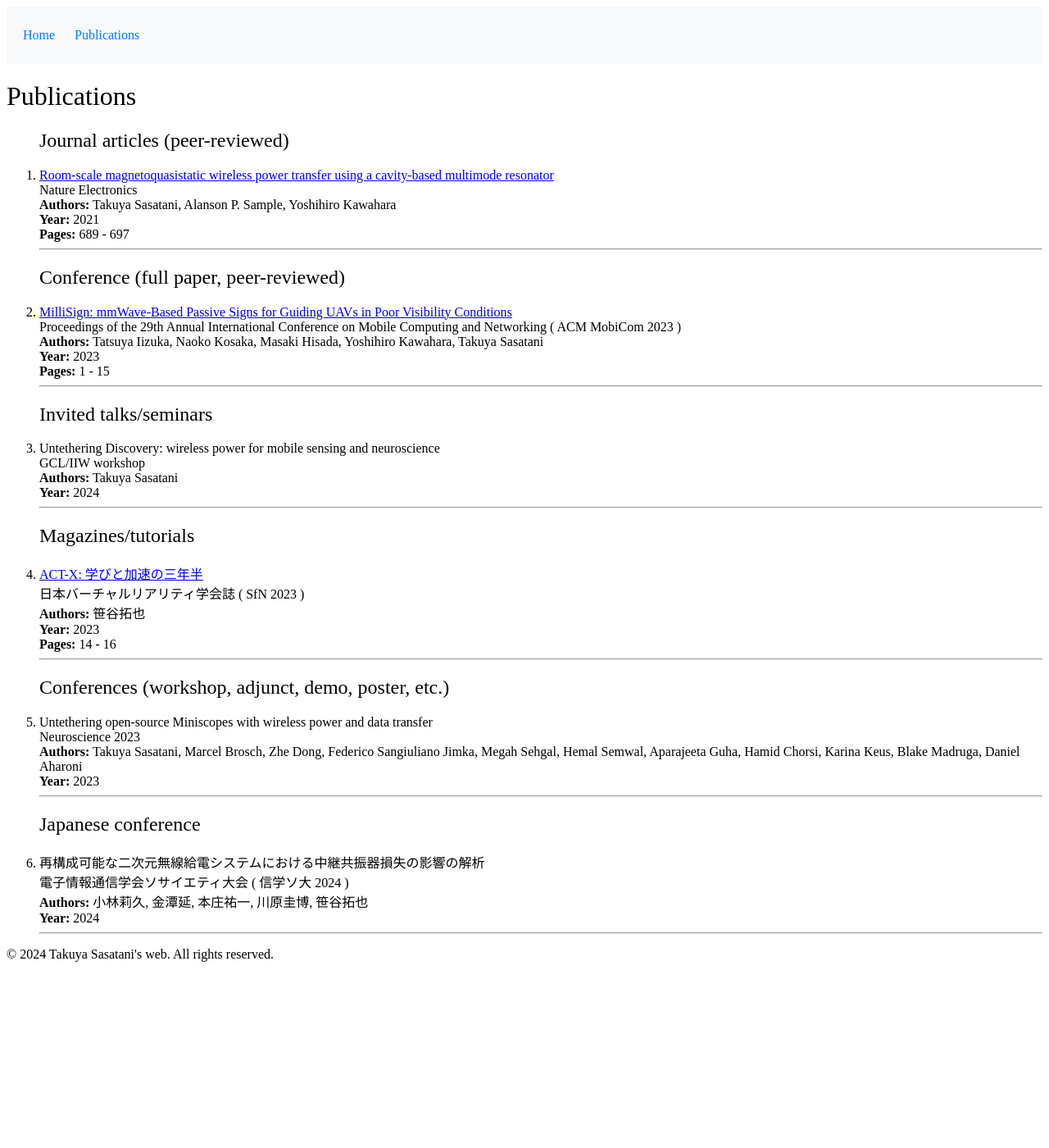
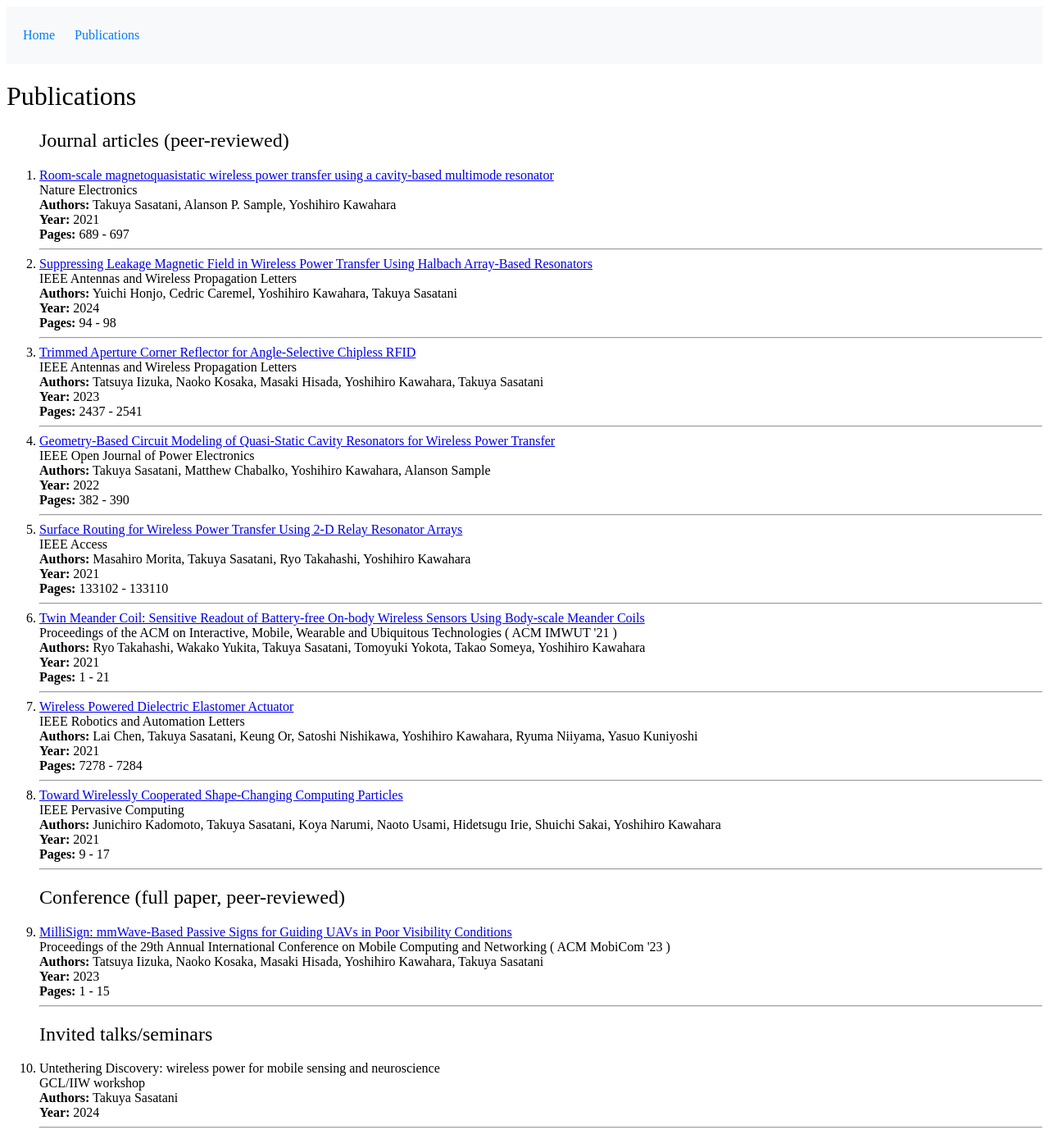
Before and after one commit to t-sasatani/t-sasatani.github.io, a Jekyll site: the page built from _pages/publications.md, in a window 1280 px wide and 1400 px high. Shown: the whole window at 82% size. Built offline with Jekyll 4.4.1, drawn with Linux system fonts in a browser that asks for light colours; some of the changed text lies outside the part shown.

Commit message:
Update publications data

```diff
--- a/_data/publications.yml
+++ b/_data/publications.yml
@@ -10,6 +10,7 @@
   month: '8'
   year: '2021'
   volume: '4'
+  Issue:
   number: '9'
   pages: 689 - 697
   city:
@@ -22,11 +23,12 @@
     Conditions'
   publication: Proceedings of the 29th Annual International Conference on Mobile Computing
     and Networking
-  publication_abbr: ACM MobiCom 2023
+  publication_abbr: ACM MobiCom '23
   link: https://doi.org/10.1145/3570361.3613264
   month: '10'
   year: '2023'
   volume:
+  Issue:
   number:
   pages: 1 - 15
   city:
@@ -41,6 +43,7 @@
   month: '6'
   year: '2024'
   volume:
+  Issue:
   number:
   pages:
   city:
@@ -55,6 +58,7 @@
   month: '7'
   year: '2023'
   volume: '28'
+  Issue:
   number: '2'
   pages: 14 - 16
   city:
@@ -71,6 +75,7 @@
   month: '11'
   year: '2023'
   volume:
+  Issue:
   number:
   pages:
   city: Washington D.C., USA
@@ -85,7 +90,172 @@
   month: '9'
   year: '2024'
   volume:
+  Issue:
   number:
   pages:
   city:
   to_appear: 'TRUE'
+- identifier: honjo2024suppressing
+  type: journal-en
+  author: Yuichi Honjo; Cedric Caremel; Yoshihiro Kawahara; Takuya Sasatani
+  title: Suppressing Leakage Magnetic Field in Wireless Power Transfer Using Halbach
+    Array-Based Resonators
+  publication: "IEEE Antennas and Wireless Propagation Letters\r"
+  publication_abbr:
+  link: https://doi.org/10.1109/lawp.2023.3318244
+  month: '1'
+  year: '2024'
+  volume: '23'
+  Issue: '1'
+  number:
+  pages: 94 - 98
+  city:
+  to_appear:
+- identifier: mita2023poster
+  type: conference-en-adjunct
+  author: Yukiya Mita; Hiroaki Murakami; Takuya Sasatani; Matthew Ishige; Yoshihiro
+    Kawahara
+  title: 'Poster Abstract: Enhancing Fingerprint-based Smartphone Localization Using
+    Acoustic Time-of-Flight for Complex Indoors'
+  publication: "Proceedings of the 21st ACM Conference on Embedded Networked Sensor
+    Systems\r"
+  publication_abbr: ACM SenSys '23
+  link: https://doi.org/10.1145/3625687.3629535
+  month: '4'
+  year: '2024'
+  volume:
+  Issue:
+  number:
+  pages: 548 - 549
+  city: Istanbul, Turkiye
+  to_appear:
+- identifier: iizuka2023trimmed
+  type: journal-en
+  author: Tatsuya Iizuka; Naoko Kosaka; Masaki Hisada; Yoshihiro Kawahara; Takuya
+    Sasatani
+  title: Trimmed Aperture Corner Reflector for Angle-Selective Chipless RFID
+  publication: "IEEE Antennas and Wireless Propagation Letters\r"
+  publication_abbr:
+  link: https://doi.org/10.1109/lawp.2023.3294940
+  month: '7'
+  year: '2023'
+  volume: '22'
+  Issue: '10'
+  number:
+  pages: 2437 - 2541
+  city:
+  to_appear:
+- identifier: sasatani2022geometry
+  type: journal-en
+  author: Takuya Sasatani; Matthew Chabalko; Yoshihiro Kawahara; Alanson Sample
+  title: Geometry-Based Circuit Modeling of Quasi-Static Cavity Resonators for Wireless
+    Power Transfer
+  publication: IEEE Open Journal of Power Electronics
+  publication_abbr:
+  link: https://doi.org/10.1109/ojpel.2022.3183600
+  month: '6'
+  year: '2022'
+  volume: '3'
+  Issue:
+  number:
+  pages: 382 - 390
+  city:
+  to_appear:
+- identifier: zhang2023finger
+  type: conference-en-adjunct
+  author: Yuke Zhang; Ken Takaki; Hiroaki Murakami; Takuya Sasatani; Yoshihiro Kawahara
+  title: Toward Continuous Finger Positioning on Ear Using Bone Conduction Speaker
+  publication: Proceedings of the 20th ACM Conference on Embedded Networked Sensor
+    Systems
+  publication_abbr: ACM SenSys '22
+  link: https://doi.org/10.1145/3560905.3568075
+  month: '1'
+  year: '2023'
+  volume:
+  Issue:
+  number:
+  pages: 847 - 848
+  city: New York, NY, USA
+  to_appear:
+- identifier: morita2021surface
+  type: journal-en
+  author: Masahiro Morita; Takuya Sasatani; Ryo Takahashi; Yoshihiro Kawahara
+  title: Surface Routing for Wireless Power Transfer Using 2-D Relay Resonator Arrays
+  publication: IEEE Access
+  publication_abbr:
+  link: https://doi.org/10.1109/access.2021.3115143
+  month: '9'
+  year: '2021'
+  volume: '9'
+  Issue:
+  number:
+  pages: 133102 - 133110
+  city:
+  to_appear:
+- identifier: takahashi2021twin
+  type: journal-en
+  author: Ryo Takahashi; Wakako Yukita; Takuya Sasatani; Tomoyuki Yokota; Takao Someya;
+    Yoshihiro Kawahara
+  title: 'Twin Meander Coil: Sensitive Readout of Battery-free On-body Wireless Sensors
+    Using Body-scale Meander Coils'
+  publication: Proceedings of the ACM on Interactive, Mobile, Wearable and Ubiquitous
+    Technologies
+  publication_abbr: ACM IMWUT '21
+  link: https://doi.org/10.1145/3494996
+  month: '12'
+  year: '2021'
+  volume: '5'
+  Issue: '4'
+  number: '179'
+  pages: 1 - 21
+  city:
+  to_appear:
+- identifier: chen2021wireless
+  type: journal-en
+  author: Lai Chen; Takuya Sasatani; Keung Or; Satoshi Nishikawa; Yoshihiro Kawahara;
+    Ryuma Niiyama; Yasuo Kuniyoshi
+  title: Wireless Powered Dielectric Elastomer Actuator
+  publication: IEEE Robotics and Automation Letters
+  publication_abbr:
+  link: https://doi.org/10.1109/lra.2021.3097271
+  month: '7'
+  year: '2021'
+  volume: '6'
+  Issue: '4'
+  number:
+  pages: 7278 - 7284
+  city:
+  to_appear:
+- identifier: kadomoto2021cooperated
+  type: journal-en
+  author: Junichiro Kadomoto; Takuya Sasatani; Koya Narumi; Naoto Usami; Hidetsugu
+    Irie; Shuichi Sakai; Yoshihiro Kawahara
+  title: Toward Wirelessly Cooperated Shape-Changing Computing Particles
+  publication: IEEE Pervasive Computing
+  publication_abbr:
+  link: https://doi.org/10.1109/mprv.2021.3086035
+  month: '6'
+  year: '2021'
+  volume: '20'
+  Issue:
+  number: '3'
+  pages: 9 - 17
+  city:
+  to_appear:
+- identifier: hayashi2020effect
+  type: conference-en-fullpaper
+  author: Hiromasa Hayashi; Katsuhiro Hata; Takuya Sasatani; Hiroki Sato; Ryosuke
+    Yamamura; Young ah Seong; Ryuma Niiyama; Yoshihiro Kawahara
+  title: Effect of body materials on transmission efficiency and resonant frequency
+    in wirelessly powered personal mobility devices
+  publication: 2020 IEEE Wireless Power Transfer Conference
+  publication_abbr: IEEE WPTC 2020
+  link: https://doi.org/10.1109/WPTC48563.2020.9295533
+  month: '11'
+  year: '2020'
+  volume:
+  Issue:
+  number:
+  pages: 183 - 186
+  city: Seoul, Korea (South)
+  to_appear:
```
